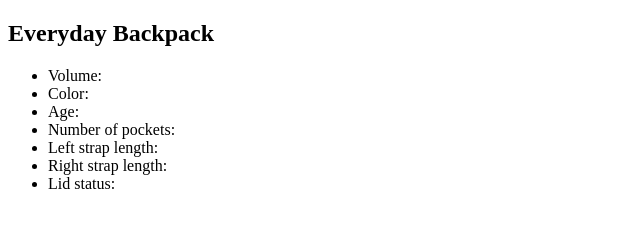
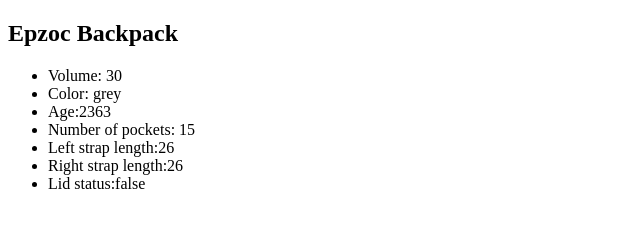
Before and after one commit to nsyafantrin/Javascript-linkedinLearning, a website with bundled scripts: page javascript-essential-training-2832077-main/04_01/index.html in a window 1280 px wide. Shown: the whole page, without its empty margins (0-640 px from the left). Built offline with nearby package versions, Linux system fonts and the light colour scheme.

Commit message:
practice mix text and variables with template literal
practice use content for body content

```diff
--- a/javascript-essential-training-2832077-main/04_01/index.html
+++ b/javascript-essential-training-2832077-main/04_01/index.html
@@ -1,4 +1,4 @@
-<!DOCTYPE html>
+ <!DOCTYPE html>
 <html lang="en">
   <head>
     <meta charset="UTF-8" />
@@ -7,20 +7,5 @@
     <script type="module" src="Backpack.js"></script>
     <script type="module" src="script.js"></script>
   </head>
-  <body>
-    <main>
-      <article>
-        <h1>Everyday Backpack</h1>
-        <ul>
-          <li>Volume:</li>
-          <li>Color:</li>
-          <li>Age:</li>
-          <li>Number of pockets:</li>
-          <li>Left strap length:</li>
-          <li>Right strap length:</li>
-          <li>Lid status:</li>
-        </ul>
-      </article>
-    </main>
-  </body>
+  <body></body>
 </html>
--- a/javascript-essential-training-2832077-main/04_01/script.js
+++ b/javascript-essential-training-2832077-main/04_01/script.js
@@ -6,7 +6,7 @@
 import Backpack from "./Backpack.js";
 
 const everydayPack = new Backpack(
-  "Everyday Backpack",
+  "Epzoc Backpack",
   30,
   "grey",
   15,
@@ -16,6 +16,25 @@ const everydayPack = new Backpack(
   "December 5, 2018 15:00:00 PST"
 );
 
+const content = `
+<main>
+      <article>
+        <h1>${everydayPack.name}</h1>
+        <ul>
+          <li>Volume: ${everydayPack.volume} </li>
+          <li>Color: ${everydayPack.color} </li>
+          <li>Age:${everydayPack.backpackAge()} </li>
+          <li>Number of pockets: ${everydayPack.pocketNum}</li>
+          <li>Left strap length:${everydayPack.strapLength.left}</li>
+          <li>Right strap length:${everydayPack.strapLength.right}</li>
+          <li>Lid status:${everydayPack.lidOpen}</li>
+        </ul>
+      </article>
+    </main>
+`;
+
+document.body.innerHTML = content;
+
 console.log("The everydayPack object:", everydayPack);
 console.log("The pocketNum value:", everydayPack.pocketNum);
 console.log("Days since aquired:", everydayPack.backpackAge());
```
